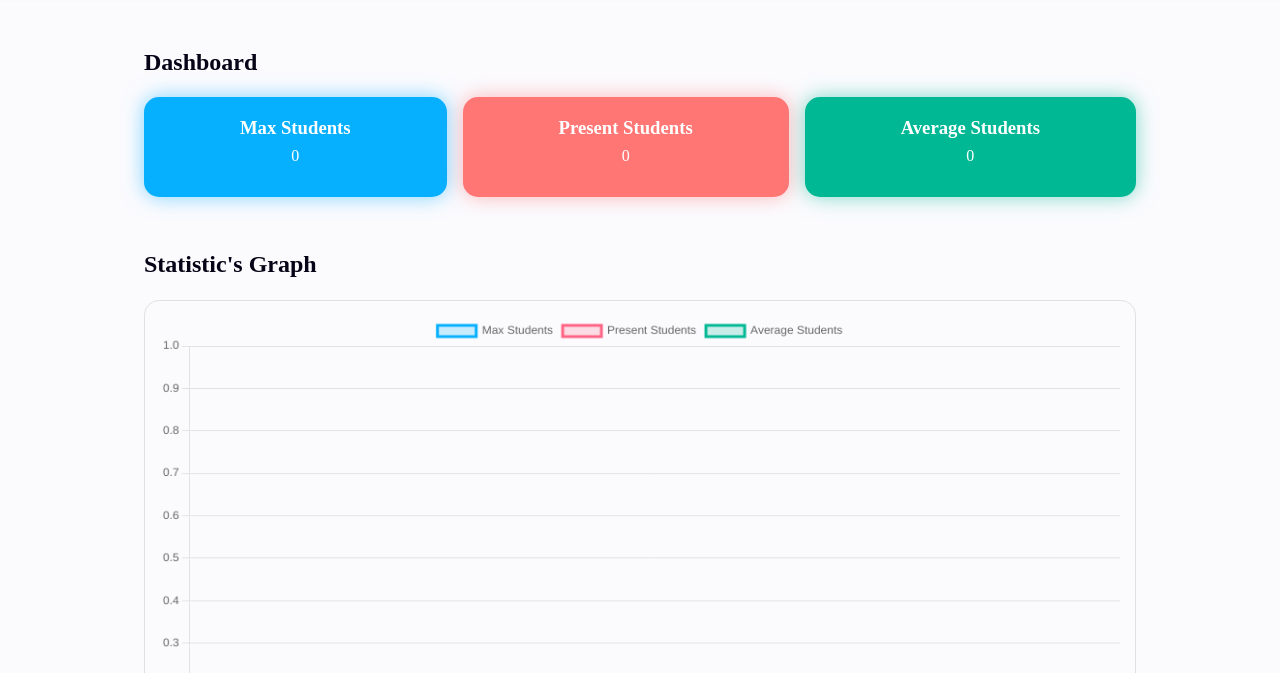
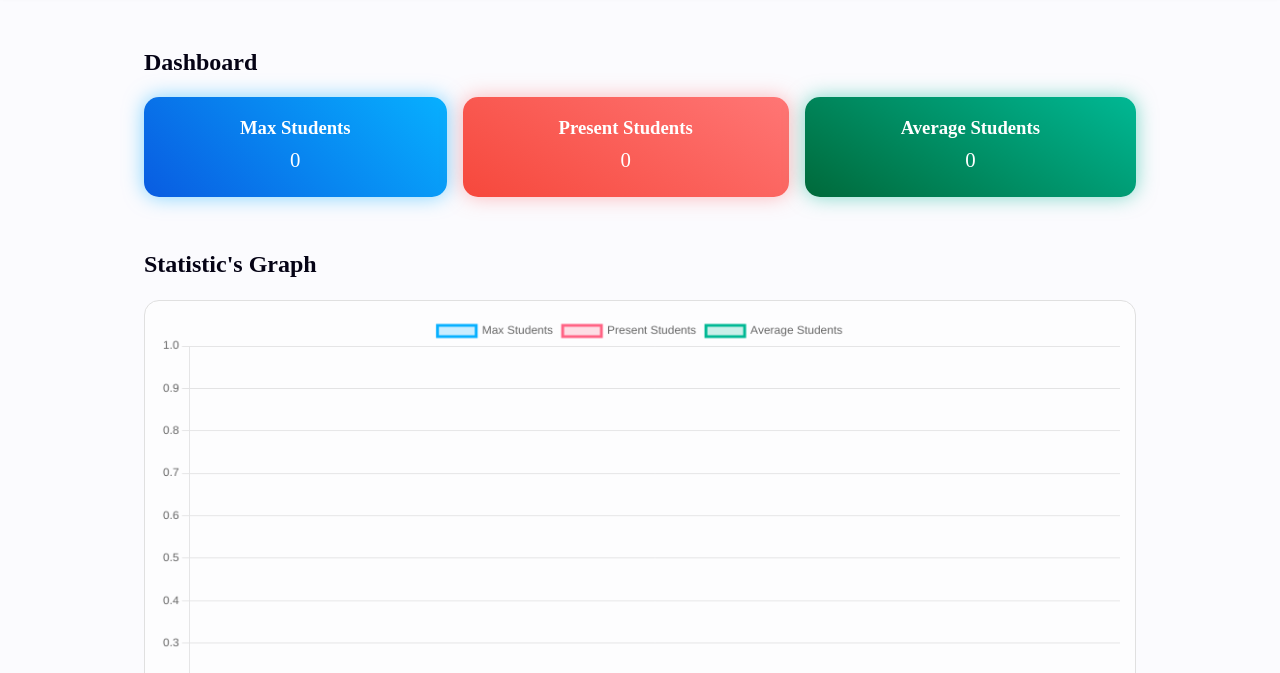
Before and after one commit to rtoscanelli/smart-engagement-room, a website: page views/index.html in a window 1280 px wide. Shown: the part 127-800 px from the top of the page. Drawn offline with nearby package versions, Linux system fonts and the light colour scheme; no server answers; files whose address does not match are found by name.

Commit message:
Update dashboard design

```diff
--- a/public/css/style.css
+++ b/public/css/style.css
@@ -9,7 +9,6 @@
     box-sizing: border-box;
     font-family: 'Poppins';
     --primary-color: #07b0ff;
-    --secondary-color: #dedcff;
     --text-color: #050315;
     --background-color: #fbfbfe;
     --header-color: #ffffff;
@@ -134,18 +133,22 @@ h2 {
     transform: translateY(-10px);
 }
 
+.card > p {
+    font-size: 1.3rem;
+}
+
 #max-students {
-    background-color: var(--max-students-color);
+    background-image: linear-gradient(45deg, #095ce1, #07b0ff);
     box-shadow: 0 0 20px 0 rgba(7, 176, 255, 0.5);
 }
 
 #average-students {
-    background-color: var(--average-students-color);
+    background-image: linear-gradient(30deg, #00693A, #00b894);
     box-shadow: 0 0 20px 0 rgba(0, 184, 148, 0.5);
 }
 
 #present-students {
-    background-color: var(--present-students-color);
+    background-image: linear-gradient(30deg, #F6483C, #ff7675);
     box-shadow: 0 0 20px 0 rgba(255, 118, 117, 0.5);
 }
 
@@ -153,6 +156,7 @@ canvas {
     border: 1px solid #e0e0e0;
     border-radius: 15px;
     padding: 15px;
+    background-color: rgba(255, 255, 255, 0.5);
 }
 
 #chart {
```
